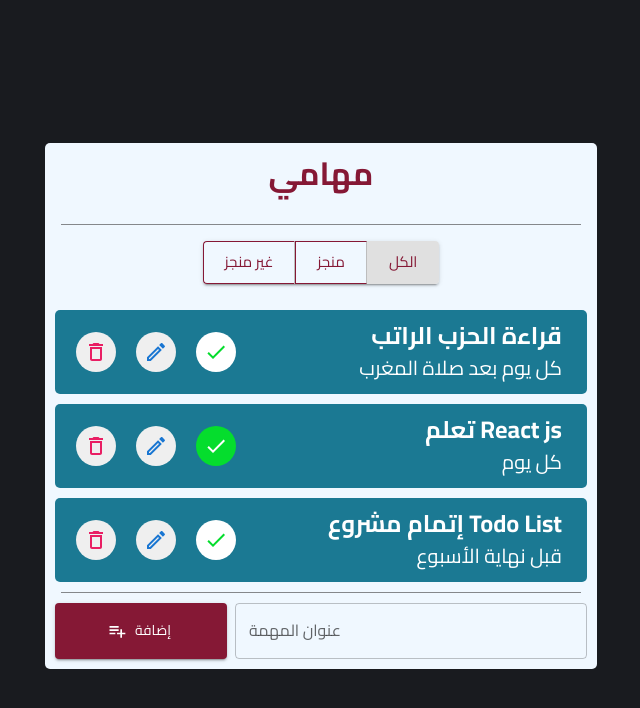
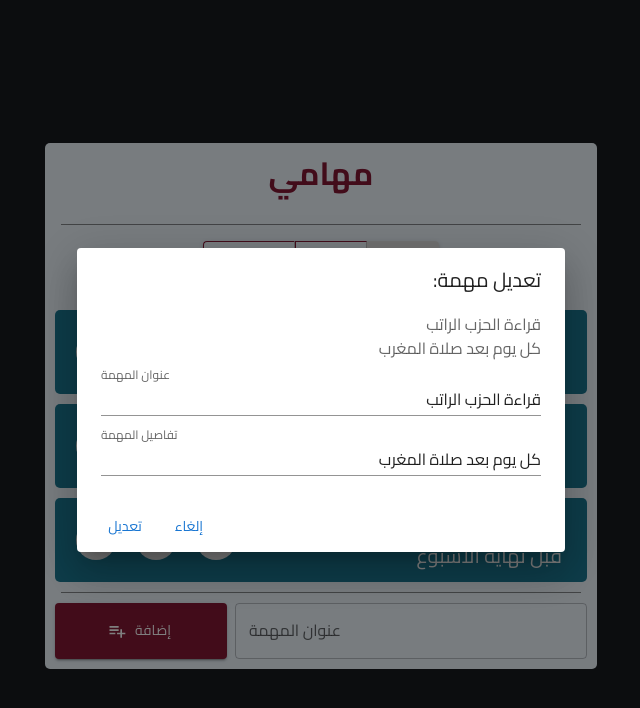
Before and after one commit to 3bdellah/todo-list-reactjs, a React (Create React App) app: page / in a window 1280 px wide. Both pictures are taken after a click on the button 474 px from the left and 351 px from the top of the page. Shown: the top 708 px of the page, without its empty margins (319-959 px from the left). Built offline with nearby package versions, Linux system fonts and the light colour scheme.

Commit message:
add_update_handel

```diff
--- a/public/index.html
+++ b/public/index.html
@@ -9,21 +9,7 @@
       name="description"
       content="Web site created using create-react-app"
     />
-    <link rel="apple-touch-icon" href="%PUBLIC_URL%/logo192.png" />
-    <!--
-      manifest.json provides metadata used when your web app is installed on a
-      user's mobile device or desktop. See https://developers.google.com/web/fundamentals/web-app-manifest/
-    -->
-    <link rel="manifest" href="%PUBLIC_URL%/manifest.json" />
-    <!--
-      Notice the use of %PUBLIC_URL% in the tags above.
-      It will be replaced with the URL of the `public` folder during the build.
-      Only files inside the `public` folder can be referenced from the HTML.
 
-      Unlike "/favicon.ico" or "favicon.ico", "%PUBLIC_URL%/favicon.ico" will
-      work correctly both with client-side routing and a non-root public URL.
-      Learn how to configure a non-root public URL by running `npm run build`.
-    -->
     <title>To Do List</title>
   </head>
   <body>
--- a/src/components/CustomizedSnackbars.js
+++ b/src/components/CustomizedSnackbars.js
@@ -1,5 +1,4 @@
 import * as React from "react";
-import Button from "@mui/material/Button";
 import Snackbar from "@mui/material/Snackbar";
 import Alert from "@mui/material/Alert";
 
--- a/src/components/AlertDialog.js
+++ b/src/components/DeleteDialog.js
@@ -9,7 +9,7 @@ import { useContext } from "react";
 import { dialogopenContext } from "../contexts/dialogopenContext";
 import { ToDosContext } from "../contexts/ToDosContext";
 
-export default function AlertDialog({ id }) {
+export default function DeleteDialog({ id }) {
   const { open, setopen } = useContext(dialogopenContext);
   const { ToDos, setToDos } = useContext(ToDosContext);
 
--- a/src/components/ToDoList.js
+++ b/src/components/ToDoList.js
@@ -9,12 +9,16 @@ import { pink } from "@mui/material/colors";
 import { Typography } from "@mui/material";
 import { useContext } from "react";
 import { ToDosContext } from "../contexts/ToDosContext";
+import { updateopenContext } from "../contexts/updateopenContext";
 import { dialogopenContext } from "../contexts/dialogopenContext";
-import AlertDialog from "./AlertDialog";
+import DeleteDialog from "./DeleteDialog";
+import UpdateDialog from "./UpdateDialog";
 
 function ToDoList({ todo }) {
   const { ToDos, setToDos } = useContext(ToDosContext);
   const [open, setopen] = React.useState(false);
+  const [updateOpen, setupdateOpen] = React.useState(false);
+
   function handelCheck(id) {
     const newTodoupdate = ToDos.map((t) => {
       if (t.id === id) {
@@ -27,10 +31,15 @@ function ToDoList({ todo }) {
   function handelDeleteClick() {
     setopen(true);
   }
+  function handelUpdateClick() {
+    setupdateOpen(true);
+  }
   return (
     <div className="TodoList">
       <dialogopenContext.Provider value={{ open, setopen }}>
-        <AlertDialog id={todo.id} />
+        <updateopenContext.Provider value={{ updateOpen, setupdateOpen }}>
+          <DeleteDialog id={todo.id} />
+          <UpdateDialog id={todo.id} />
           <Box sx={{ flexGrow: 1 }}>
             <Grid container spacing={0}>
               <Grid
@@ -47,7 +56,11 @@ function ToDoList({ todo }) {
                 >
                   <DeleteOutlineOutlinedIcon sx={{ color: pink[500] }} />
                 </button>
-              <button>
+                <button
+                  onClick={() => {
+                    handelUpdateClick();
+                  }}
+                >
                   <EditOutlinedIcon color="primary" />
                 </button>
                 <button
@@ -75,6 +88,7 @@ function ToDoList({ todo }) {
               </Grid>
             </Grid>
           </Box>
+        </updateopenContext.Provider>
       </dialogopenContext.Provider>
     </div>
   );
--- /dev/null
+++ b/src/components/UpdateDialog.js
@@ -0,0 +1,99 @@
+import * as React from "react";
+import Button from "@mui/material/Button";
+import TextField from "@mui/material/TextField";
+import Dialog from "@mui/material/Dialog";
+import DialogActions from "@mui/material/DialogActions";
+import DialogContent from "@mui/material/DialogContent";
+import DialogContentText from "@mui/material/DialogContentText";
+import DialogTitle from "@mui/material/DialogTitle";
+import { updateopenContext } from "../contexts/updateopenContext";
+import { ToDosContext } from "../contexts/ToDosContext";
+import { useContext, useState } from "react";
+
+export default function UpdateDialog({ id }) {
+  const { updateOpen, setupdateOpen } = useContext(updateopenContext);
+  const { ToDos, setToDos } = useContext(ToDosContext);
+  const todo = ToDos.find((e) => e.id === id);
+  const [UpdateTodo, setUpdateTodo] = useState({
+    title: todo.title,
+    body: todo.body,
+  });
+
+  const handleClose = () => {
+    setupdateOpen(false);
+  };
+  function handleUpdate() {
+    const UpdatedTodo = ToDos.map((t) => {
+      if (t.id === todo.id) {
+        return { ...t, title: UpdateTodo.title, body: UpdateTodo.body };
+      } else return t;
+    });
+    setToDos(UpdatedTodo);
+  }
+
+  return (
+    <React.Fragment>
+      <Dialog
+        style={{ direction: "rtl" }}
+        open={updateOpen}
+        onClose={handleClose}
+        PaperProps={{
+          component: "form",
+          onSubmit: (event) => {
+            event.preventDefault();
+            const formData = new FormData(event.currentTarget);
+            const formJson = Object.fromEntries(formData.entries());
+            const email = formJson.email;
+            console.log(email);
+            handleClose();
+          },
+        }}
+      >
+        <DialogTitle>تعديل مهمة: </DialogTitle>
+        <DialogContent>
+          <DialogContentText>
+            {todo.title}
+            <br />
+            {todo.body}
+          </DialogContentText>
+          <TextField
+            autoFocus
+            margin="dense"
+            id="title"
+            placeholder={todo.title}
+            name="title"
+            label="عنوان المهمة"
+            type="text"
+            fullWidth
+            variant="standard"
+            value={UpdateTodo.title}
+            onChange={(e) => {
+              setUpdateTodo({ ...UpdateTodo, title: e.target.value });
+            }}
+          />
+          <TextField
+            autoFocus
+            margin="dense"
+            id="body"
+            name="bady"
+            placeholder={todo.body}
+            label="تفاصيل المهمة"
+            type="text"
+            fullWidth
+            variant="standard"
+            value={UpdateTodo.body}
+            onChange={(e) => {
+              setUpdateTodo({ ...UpdateTodo, body: e.target.value });
+            }}
+          />
+        </DialogContent>
+        <DialogActions>
+          <Button onClick={handleClose}>إلغاء</Button>
+          <Button type="submit" onClick={handleUpdate}>
+            تعديل
+          </Button>
+        </DialogActions>
+      </Dialog>
+    </React.Fragment>
+  );
+}
--- /dev/null
+++ b/src/contexts/updateopenContext.js
@@ -0,0 +1,2 @@
+import { createContext } from "react";
+export let updateopenContext = createContext([]);
```
Lines whose indentation alone changed are shown as unchanged.
